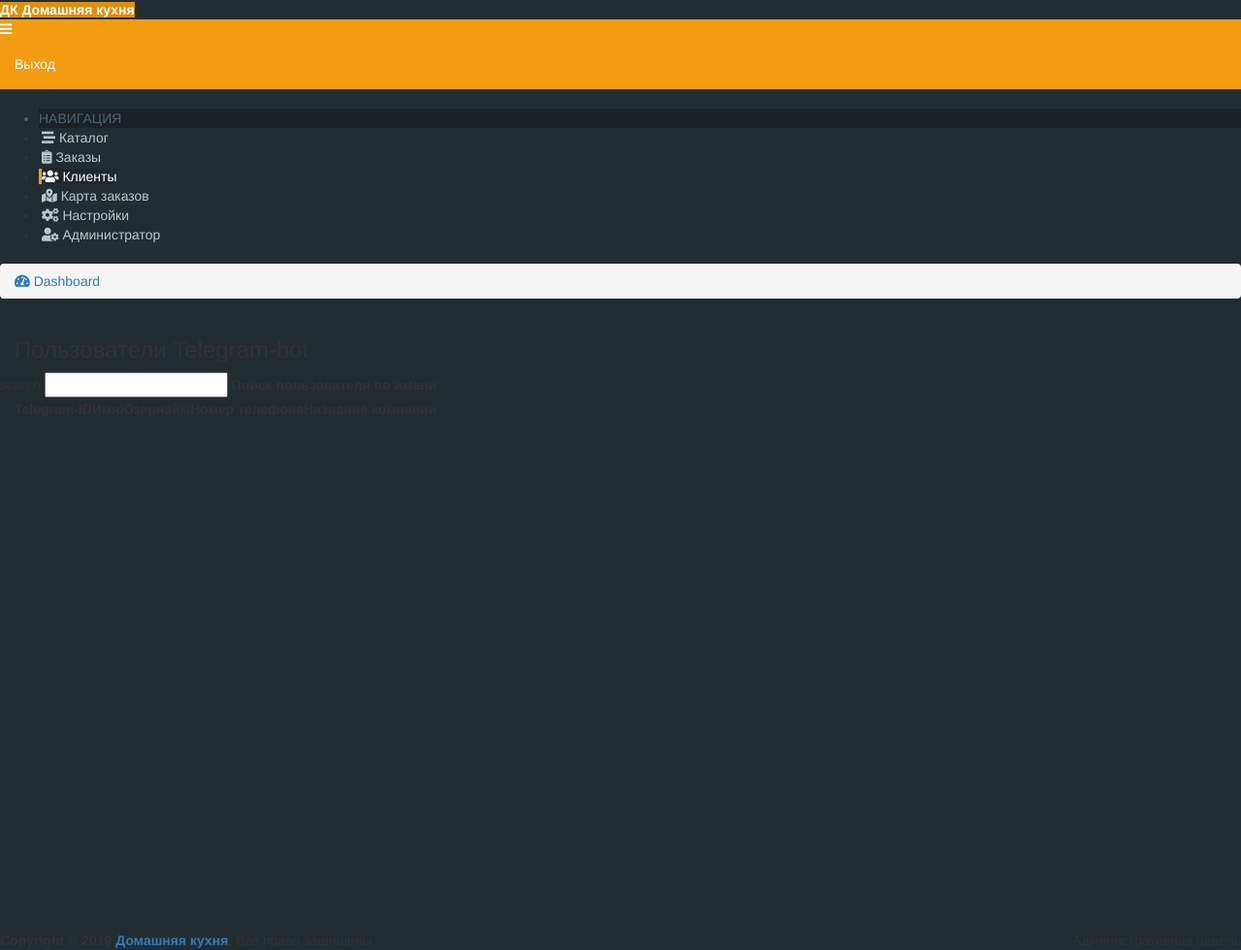
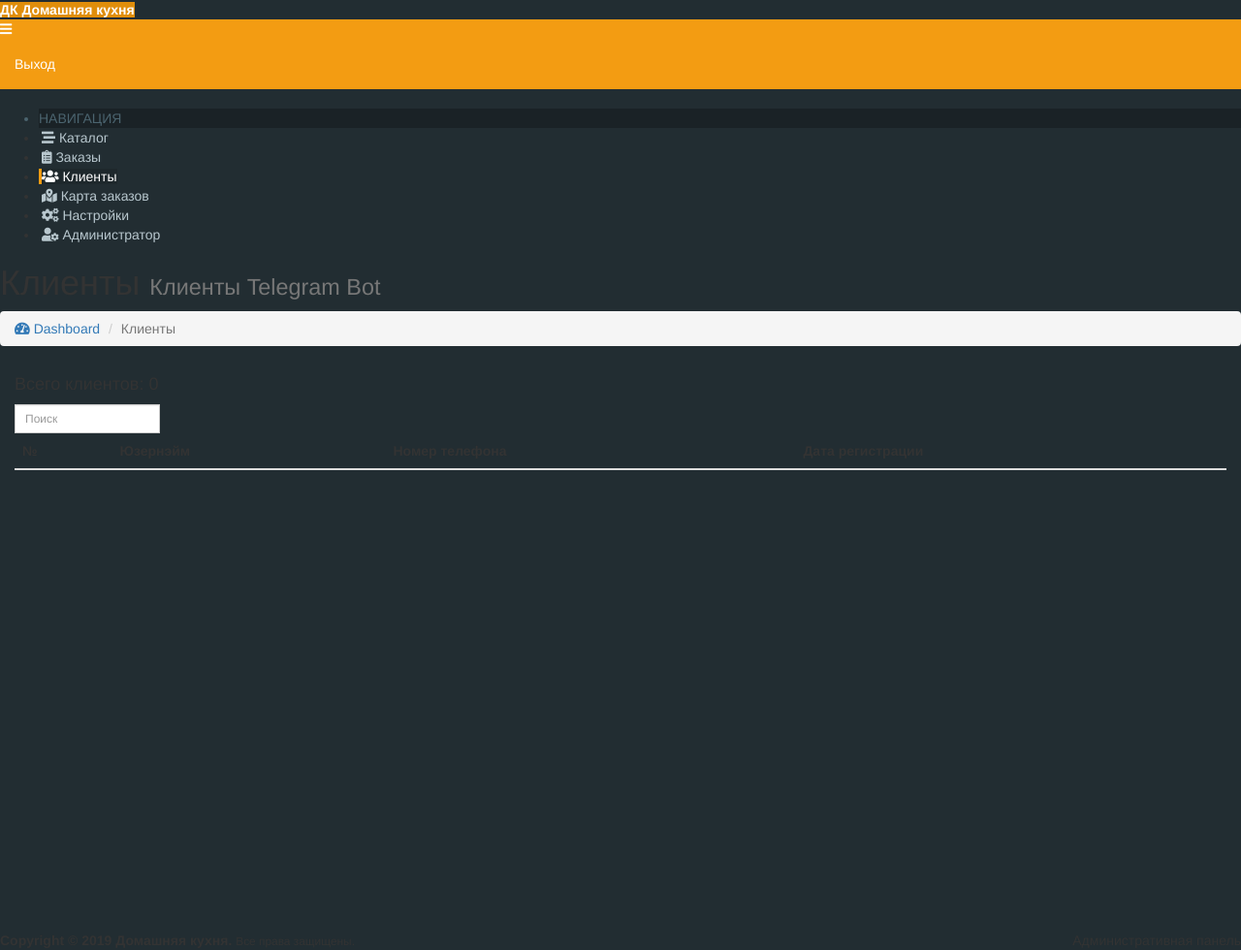
Before and after one commit to maxwell882000/HomeCooking, a Flask app: page /users in a window 1280 px wide. Shown: the whole page at 97% size. Run offline with Flask 2, Linux system fonts and the light colour scheme; the visitor is signed in with stand-in values (Sample User, id 1); lists and menus that the app fills with data are empty; some libraries are stand-ins or nearby versions.

Commit message:
Remake users page

```diff
--- /dev/null
+++ b/application/static/js/users.js
@@ -0,0 +1 @@
+let inputSearch,tableRows;function searchUser(){let e=inputSearch.value.toUpperCase();for(let t=0,n=tableRows.length;t<n;t++){let n=tableRows[t],a=n.getElementsByTagName("td")[1];if(a){(a.textContent||a.innerText).toUpperCase().includes(e)?n.style.display="":n.style.display="none"}}}document.addEventListener("DOMContentLoaded",()=>{inputSearch=document.getElementById("userSearch");let e=document.getElementById("userTable");tableRows=e.getElementsByTagName("tr"),inputSearch.addEventListener("keyup",searchUser)});
--- a/application/templates/admin/users.html
+++ b/application/templates/admin/users.html
@@ -1,62 +1,64 @@
 {% extends 'layouts/admin.html' %}
-
+{% block header %}Клиенты{% endblock %}
+{% block description %}Клиенты Telegram Bot{% endblock %}
+{% block breadcrumbs %}
+    <li class="active">Клиенты</li>
+{% endblock %}
 {% block content %}
-    <h3 class="content-header">Пользователи Telegram-bot</h3>
     <div class="row">
-        <div class="col l4">
-            <div class="input-field">
-                <i class="material-icons prefix">search</i>
-                <input type="text" name="userSearch" id="userSearch">
-                <label for="userSearch">Поиск пользователя по имени</label>
+        <div class="col-xs-12">
+            <div class="box">
+                <div class="box-header">
+                    <h4 class="box-title">Всего клиентов: {{ users|length }}</h4>
+                    <div class="box-tools">
+                        <div class="input-group input-group-sm" style="width: 150px">
+                            <input type="text" name="userSearch" id="userSearch" class="form-control pull-right" placeholder="Поиск">
                         </div>
                     </div>
                 </div>
-    <table class="highlight striped responsive-table centered" id="userTable">
+                <div class="box-body table-responsive no-padding">
+                    <table class="table table-hover" id="userTable">
                         <thead>
                             <tr>
-                <th>Telegram-ID</th>
-                <th>Имя</th>
+                                <th>№</th>
                                 <th>Юзернэйм</th>
                                 <th>Номер телефона</th>
-                <th>Название компании</th>
+                                <th>Дата регистрации</th>
                             </tr>
                         </thead>
                         <tbody>
                             {% for user in users %}
                                 <tr>
-                    <td>{{ user.id }}</td>
-                    <td>
-                        {% if user.name %}
-                            {{ user.name }}
-                        {% else %}
-                            Не указано
-                        {% endif %}
-                    </td>
+                                    <td>{{ loop.index }}</td>
                                     <td>
                                         {% if user.username %}
                                             {{ user.username }}
                                         {% else %}
-                            Не указано
+                                            UNK
                                         {% endif %}
                                     </td>
                                     <td>
                                         {% if user.phone_number %}
                                             {{ user.phone_number }}
                                         {% else %}
-                            Не указано
+                                            UNK
                                         {% endif %}
                                     </td>
                                     <td>
-                        {% if user.company_name %}
-                            {{ user.company_name }}
+                                        {% if user.registration_date %}
+                                            {{ user.registration_date|datetime(convert_from_utc=True) }}
                                         {% else %}
-                            Не указано
+                                            UNK
                                         {% endif %}
                                     </td>
                                 </tr>
                             {% endfor %}
                         </tbody>
                     </table>
+                </div>
+            </div>
+        </div>
+    </div>
 {% endblock %}
 
 {% block scripts %}
--- a/application/templates/layouts/admin.html
+++ b/application/templates/layouts/admin.html
@@ -54,7 +54,7 @@
                     <li class="header">НАВИГАЦИЯ</li>
                     <li class="{% if area == 'catalog' %}active{% endif %}"><a href="#"><i class="fa fas fa-stream"></i> <span>Каталог</span></a></li>
                     <li class="{% if area == 'orders' %}active{% endif %}"><a href="#"><i class="fa fas fa-clipboard-list"></i> <span>Заказы</span></a></li>
-                    <li class="{% if area == 'users' %}active{% endif %}"><a href="#"><i class="fa fas fa-users"></i> <span>Клиенты</span></a></li>
+                    <li class="{% if area == 'users' %}active{% endif %}"><a href="{{ url_for('admin.users') }}"><i class="fa fas fa-users"></i> <span>Клиенты</span></a></li>
                     <li class="{% if area == 'map' %}active{% endif %}"><a href="#"><i class="fa fas fa-map-marked-alt"></i> <span>Карта заказов</span></a></li>
                     <li class="{% if area == 'settings' %}active{% endif %}"><a href="#"><i class="fa fas fa-cogs"></i> <span>Настройки</span></a></li>
                     <li class="{% if area == 'admin' %}active{% endif %}"><a href="#"><i class="fa fas fa-user-cog"></i> <span>Администратор</span></a></li>
@@ -91,7 +91,7 @@
       Административная панель
     </div>
     <!-- Default to the left -->
-    <strong>Copyright &copy; {{ year }} <a href="#">Домашняя кухня</a>.</strong> Все права защищены.
+    <strong>Copyright &copy; {{ year }} Домашняя кухня.</strong> <small>Все права защищены.</small>
   </footer>
     </div>
 
```
Lines whose indentation alone changed are shown as unchanged.
